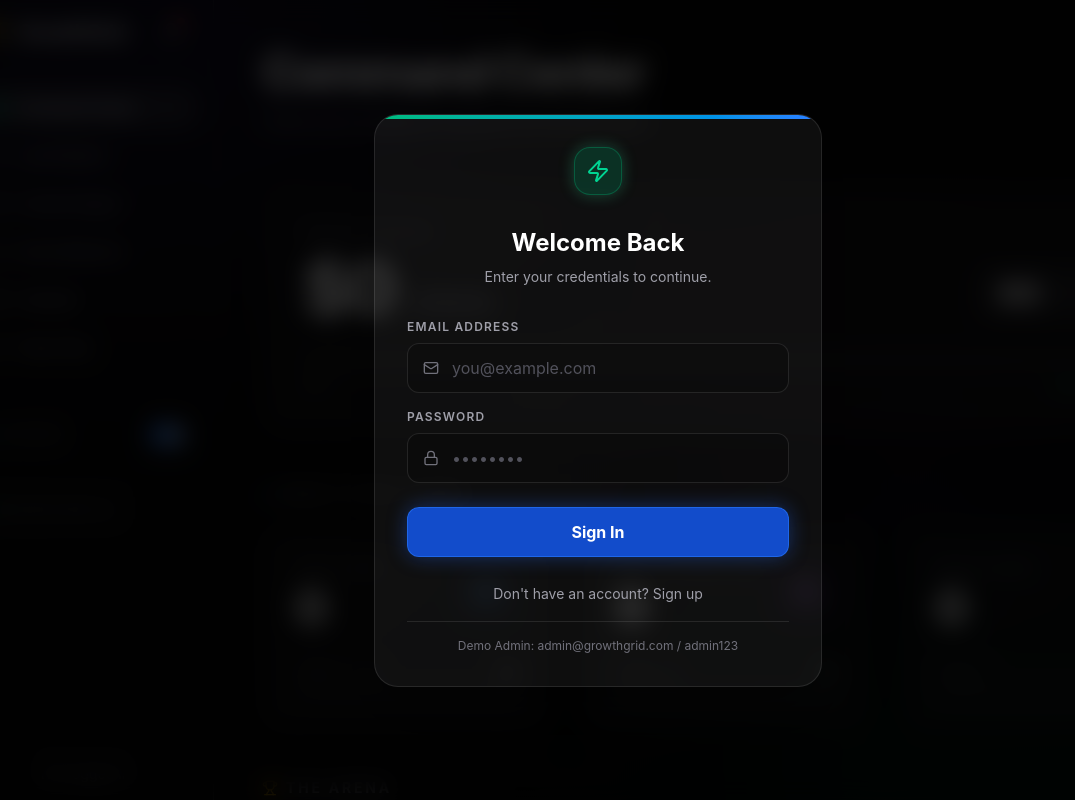
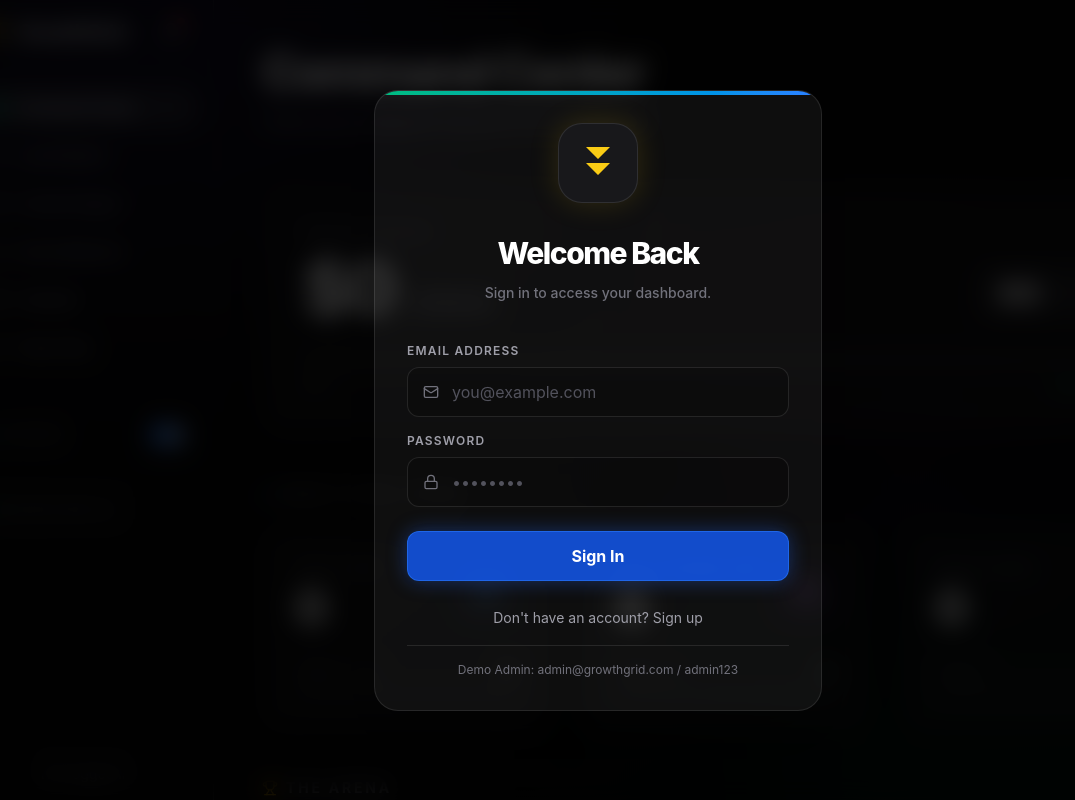
Before and after one commit to sayemraj/vincet-for-days, a Next.js app: page / in a window 1280 px wide. Shown: the whole page, without its empty margins (42-1117 px from the left). Built offline with nearby package versions, Linux system fonts and the light colour scheme.

Commit message:
feat(auth-overlay): Enhance visual appeal and clarity
Updates the authentication overlay component with a more prominent logo, refined typography, and subtle gradient effects to improve visual engagement and brand identity. Adjusts descriptive text for better user guidance.

```diff
--- a/components/auth-overlay.tsx
+++ b/components/auth-overlay.tsx
@@ -64,16 +64,24 @@ export function AuthOverlay() {
         <div className="absolute top-0 left-0 w-full h-1 bg-gradient-to-r from-emerald-500 to-blue-500" />
 
         <div className="flex items-center justify-center mb-8">
-          <div className="w-12 h-12 bg-emerald-500/20 rounded-2xl flex items-center justify-center border border-emerald-500/30 shadow-[0_0_15px_rgba(52,211,153,0.3)]">
-            <Zap className="w-6 h-6 text-emerald-400" />
+          <div className="w-20 h-20 bg-zinc-900 rounded-3xl flex items-center justify-center border border-white/10 shadow-[0_0_30px_rgba(250,204,21,0.15)]">
+            <svg viewBox="0 0 24 24" className="h-12 w-12" fill="none">
+              <defs>
+                <linearGradient id="logoGradientAuth" x1="0" y1="0" x2="0" y2="24">
+                  <stop offset="0%" stopColor="#FACC15" />
+                  <stop offset="100%" stopColor="#EAB308" />
+                </linearGradient>
+              </defs>
+              <path d="M12 10L6 4H18L12 10ZM12 18L6 12H18L12 18Z" fill="url(#logoGradientAuth)" />
+            </svg>
           </div>
         </div>
 
-        <h2 className="text-2xl font-bold text-white text-center mb-2">
+        <h2 className="text-3xl font-extrabold text-white text-center mb-3 tracking-tighter">
           {isLogin ? 'Welcome Back' : 'Join GrowthGrid'}
         </h2>
-        <p className="text-zinc-400 text-center mb-8 text-sm">
-          {isLogin ? 'Enter your credentials to continue.' : 'Create an account to start tracking.'}
+        <p className="text-zinc-500 text-center mb-10 text-sm font-medium">
+          {isLogin ? 'Sign in to access your dashboard.' : 'Create your account to get started.'}
         </p>
 
         {error && (
```
